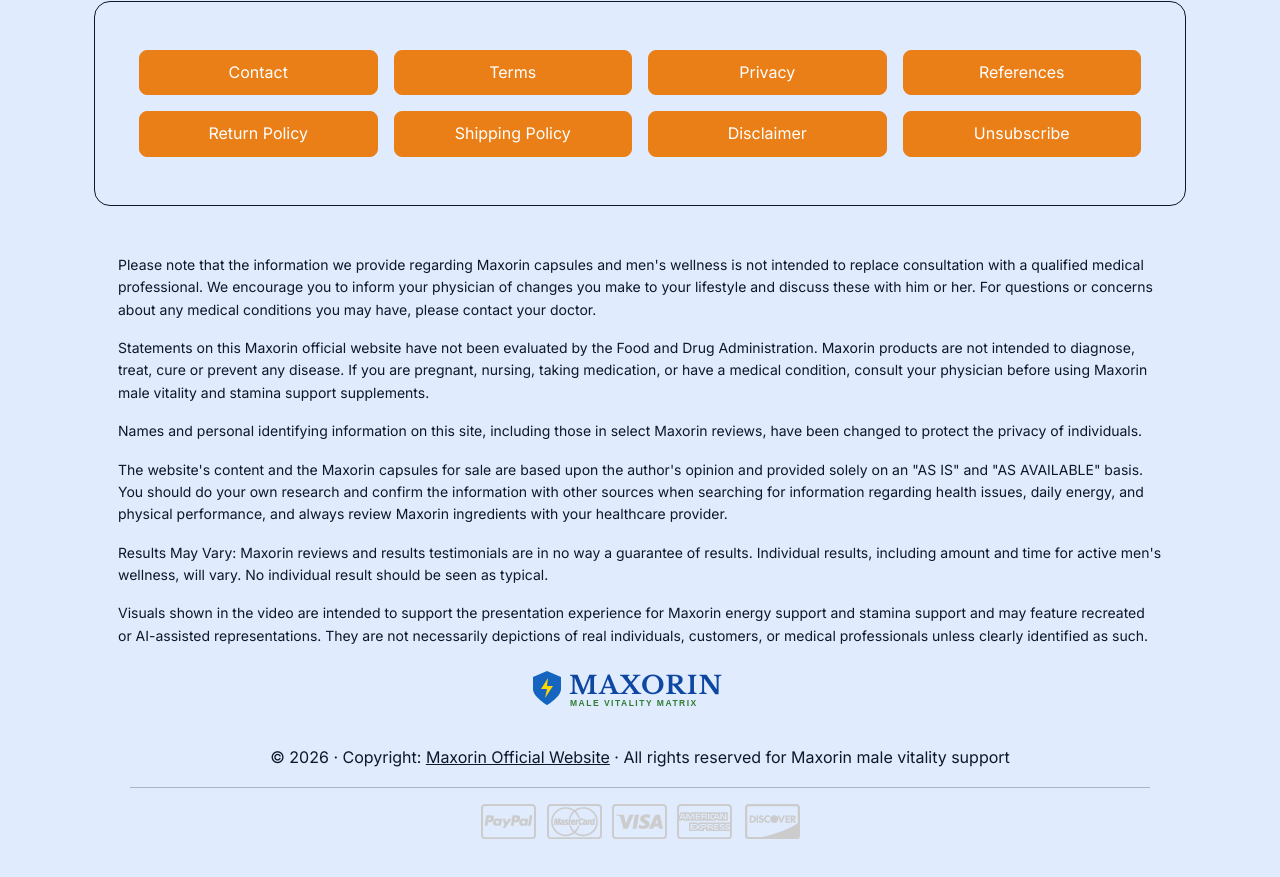
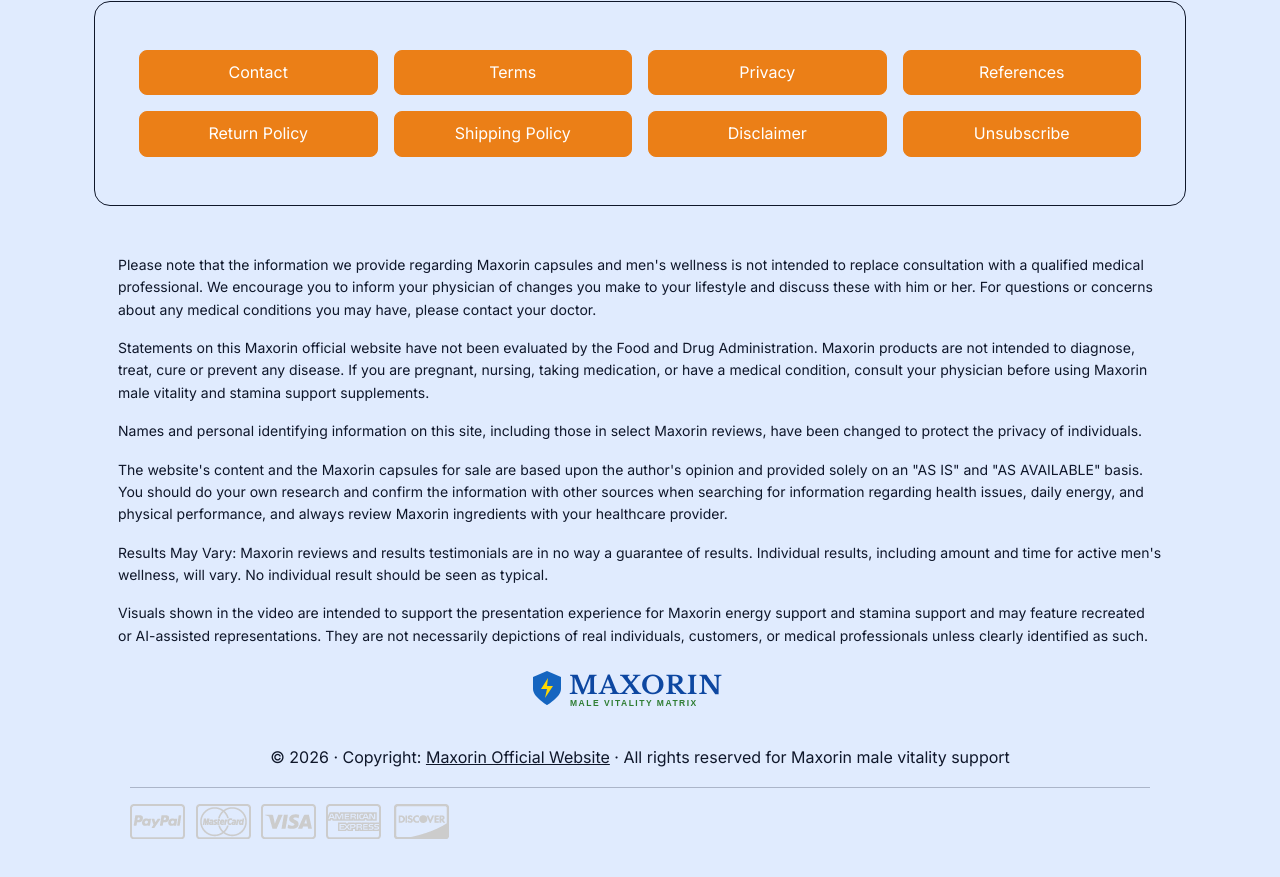
Before and after one commit to djebhaikumar-create/maxorin, a plain HTML site: page index.html in a window 1280 px wide. Shown: the part 9046-9923 px from the top of the page. Drawn offline with nearby package versions, Linux system fonts and the light colour scheme; some packages are replaced by stand-ins of ours.

Commit message:
Update index.html

```diff
--- a/index.html
+++ b/index.html
@@ -970,7 +970,7 @@
               <div class="col-12">
                 <p class="copyright text-center txt_blue">© 2026 · Copyright: <a href="https://mwebtracepoint.com/13681/3126/2/?" class="txt_blue">Maxorin Official Website</a> · All rights reserved for Maxorin male vitality support</p>
                 <hr class="border_c_blue">
-                <img class="img-fluid mx-auto d-block pay-options mb-3" src="img/Pay-options.png" alt="Accepted payment options to buy Maxorin capsules securely">
+                <img class="block pay-options mb-3" src="img/pay-options.png" alt="Accepted payment options to buy Maxorin capsules securely">
               </div>
             </div>
           </div>
```
